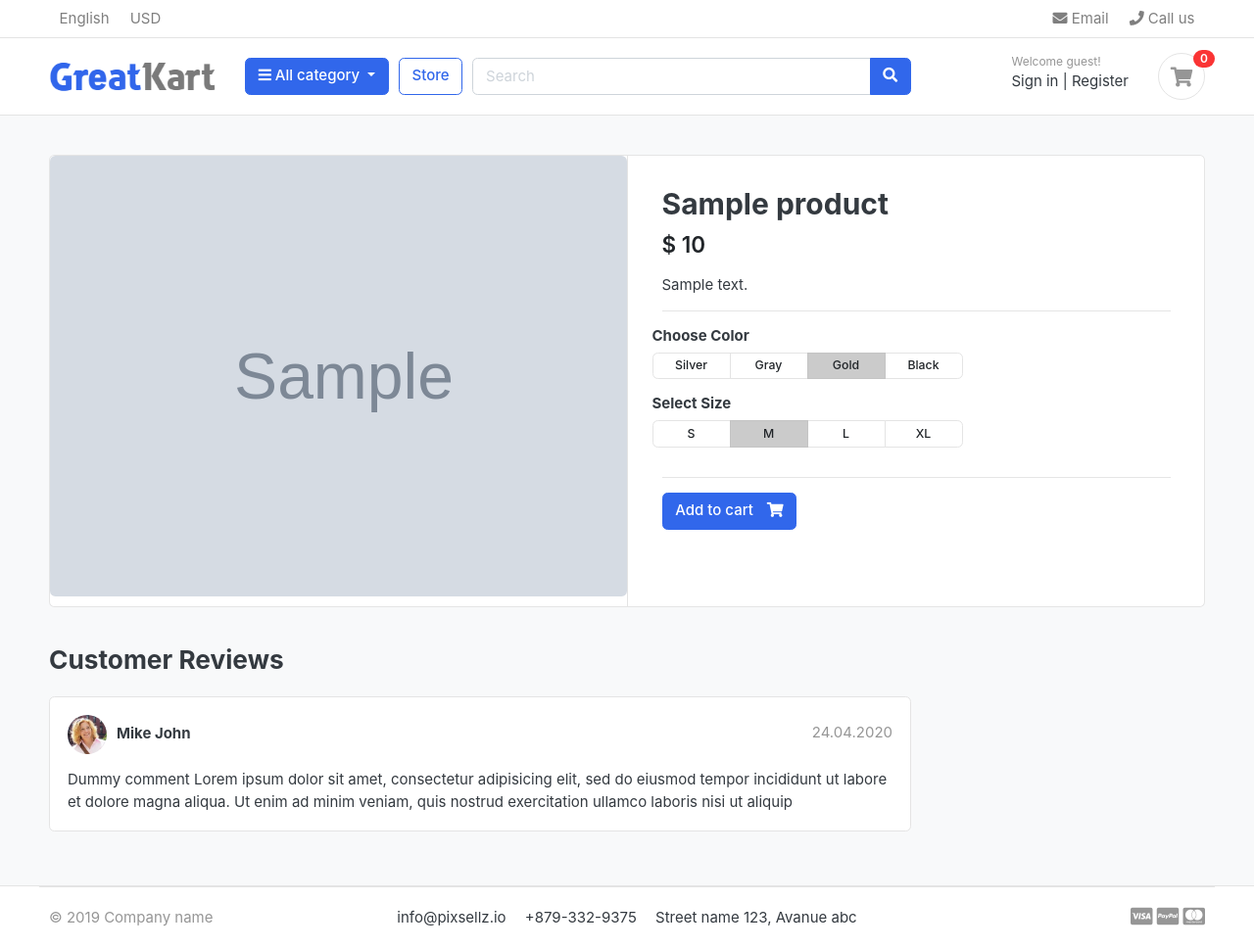
After one commit to pulkitkhandelwal29/OnlineCart-Ecommerce-Website, a Django app: a page that uses onlinecart/templates/base.html in a window 1280 px wide. The commit adds this page. Shown: the whole page at 98% size. Run offline with Django 3.2, Linux system fonts and the light colour scheme; tables that the repository leaves empty hold one stand-in row (values such as "Sample post"); grey boxes marked "Sample" are stand-in pictures; some libraries are stand-ins or nearby versions; some web fonts are replaced.

Commit message:
Product Detail page functionality

```diff
--- a/onlinecart/templates/base.html
+++ b/onlinecart/templates/base.html
@@ -81,6 +81,7 @@ $(document).ready(function() {
 				<i class="fa fa-bars"></i> All category
 			</button>
 			<div class="dropdown-menu">
+        <a class="dropdown-item" href="{% url 'store' %}">All Products</a>
         <!--done using context processors file-->
         {% for category in links %}
 				<a class="dropdown-item" href="{{ category.get_url }}">{{ category.category_name }}</a>
--- a/store/models.py
+++ b/store/models.py
@@ -1,4 +1,6 @@
 from django.db import models
+
+from django.urls import reverse
 
 from category.models import Category
 
@@ -18,5 +20,9 @@ class Product(models.Model):
     created_date = models.DateTimeField(auto_now_add=True)
     modified_date = models.DateTimeField(auto_now=True)
 
+    def get_url(self):
+        '''Function bring url of the slug product'''
+        return reverse('product_detail',args=[self.category.slug,self.slug]) #Passed two args :- category slug,product slug
+
     def __str__(self):
         return self.product_name
--- a/store/templates/store/index.html
+++ b/store/templates/store/index.html
@@ -31,9 +31,9 @@
 	<div class="col-md-3">
 		<div class="card card-product-grid">
 			<!--Accessing images from media folder-->
-			<a href="./product-detail.html" class="img-wrap"> <img src="{{ product.images.url }}"> </a>
+			<a href="{{ product.get_url }}" class="img-wrap"> <img src="{{ product.images.url }}"> </a>
 			<figcaption class="info-wrap">
-				<a href="./product-detail.html" class="title">{{ product.product_name }}</a>
+				<a href="{{ product.get_url }}" class="title">{{ product.product_name }}</a>
 				<div class="price mt-1">${{ product.price }}</div> <!-- price-wrap.// -->
 			</figcaption>
 		</div>
--- /dev/null
+++ b/store/templates/store/product_detail.html
@@ -0,0 +1,119 @@
+{% extends 'base.html' %}
+
+{% load static %}
+
+{% block content %}
+
+<section class="section-content padding-y bg">
+<div class="container">
+
+<!-- ============================ COMPONENT 1 ================================= -->
+<div class="card">
+	<div class="row no-gutters">
+		<aside class="col-md-6">
+<article class="gallery-wrap">
+	<div class="img-big-wrap">
+	   <a href="#"><img src="{{ single_product.images.url }}"></a>
+	</div> <!-- img-big-wrap.// -->
+
+</article> <!-- gallery-wrap .end// -->
+		</aside>
+		<main class="col-md-6 border-left">
+<article class="content-body">
+
+<h2 class="title">{{ single_product.product_name }}</h2>
+
+<div class="mb-3">
+	<var class="price h4">$ {{ single_product.price }}</var>
+</div>
+
+<p>{{ single_product.description }}</p>
+
+
+<hr>
+	<div class="row">
+		<div class="item-option-select">
+			<h6>Choose Color</h6>
+			<div class="btn-group btn-group-sm btn-group-toggle" data-toggle="buttons">
+			  <label class="btn btn-light">
+			    <input type="radio" name="radio_color"> Silver
+			  </label>
+			  <label class="btn btn-light">
+			    <input type="radio" name="radio_color" > Gray
+			  </label>
+			  <label class="btn btn-light active">
+			    <input type="radio" name="radio_color checked"> Gold
+			  </label>
+			  <label class="btn btn-light">
+			    <input type="radio" name="radio_color"> Black
+			  </label>
+			</div>
+		</div>
+	</div> <!-- row.// -->
+	<div class="row">
+		<div class="item-option-select">
+			<h6>Select Size</h6>
+			<div class="btn-group btn-group-sm btn-group-toggle" data-toggle="buttons">
+			  <label class="btn btn-light">
+			    <input type="radio" name="radio_color"> S
+			  </label>
+			  <label class="btn btn-light active">
+			    <input type="radio" name="radio_color" checked> M
+			  </label>
+			  <label class="btn btn-light">
+			    <input type="radio" name="radio_color"> L
+			  </label>
+			  <label class="btn btn-light">
+			    <input type="radio" name="radio_color"> XL
+			  </label>
+			</div>
+		</div>
+	</div> <!-- row.// -->
+	<hr>
+	<a href="./product-detail.html" class="btn  btn-primary"> <span class="text">Add to cart</span> <i class="fas fa-shopping-cart"></i>  </a>
+</article> <!-- product-info-aside .// -->
+		</main> <!-- col.// -->
+	</div> <!-- row.// -->
+</div> <!-- card.// -->
+<!-- ============================ COMPONENT 1 END .// ================================= -->
+
+
+<br>
+
+<div class="row">
+			<div class="col-md-9">
+
+	<header class="section-heading">
+		<h3>Customer Reviews </h3>
+
+	</header>
+
+	<article class="box mb-3">
+		<div class="icontext w-100">
+			<img src="{% static './images/avatars/avatar1.jpg' %}" class="img-xs icon rounded-circle">
+			<div class="text">
+				<span class="date text-muted float-md-right">24.04.2020 </span>
+				<h6 class="mb-1">Mike John </h6>
+
+			</div>
+		</div> <!-- icontext.// -->
+		<div class="mt-3">
+			<p>
+				Dummy comment Lorem ipsum dolor sit amet, consectetur adipisicing elit, sed do eiusmod
+				tempor incididunt ut labore et dolore magna aliqua. Ut enim ad minim veniam,
+				quis nostrud exercitation ullamco laboris nisi ut aliquip
+			</p>
+		</div>
+	</article>
+
+
+
+	</div> <!-- col.// -->
+</div> <!-- row.// -->
+
+
+</div> <!-- container .//  -->
+</section>
+<!-- ========================= SECTION CONTENT END// ========================= -->
+
+{% endblock %}
--- a/store/urls.py
+++ b/store/urls.py
@@ -4,5 +4,6 @@ from . import views
 
 urlpatterns = [
     path('',views.store,name='store'),
-    path('<slug:category_slug>/',views.store,name='products_by_category') #store/shirts #Display products by category
+    path('<slug:category_slug>/',views.store,name='products_by_category'), #store/shirts #Display products by category
+    path('<slug:category_slug>/<slug:product_slug>/',views.product_detail,name='product_detail'), #store/shirts/<product_slug>
 ]
--- a/store/views.py
+++ b/store/views.py
@@ -24,3 +24,14 @@ def store(request,category_slug=None): #opening web page using slug (Store/shirt
 
     return render(request,'store/store.html',{'products':products,'product_count':product_count})
     #method to pass information to html
+
+def product_detail(request,category_slug,product_slug):
+    ''' Product detail functionality'''
+    try:
+        #accessing slug of category(defined as foreign key) using __
+        single_product = Product.objects.get(category__slug = category_slug, slug = product_slug )
+    except Exception as e:
+        raise e
+
+    context = {'single_product':single_product} #Another way to pass information to html (creating dictionary before)
+    return render(request,'store/product_detail.html',context)
```
Also changed, not shown: store/templates/store/store.html (+4 -7 lines).
